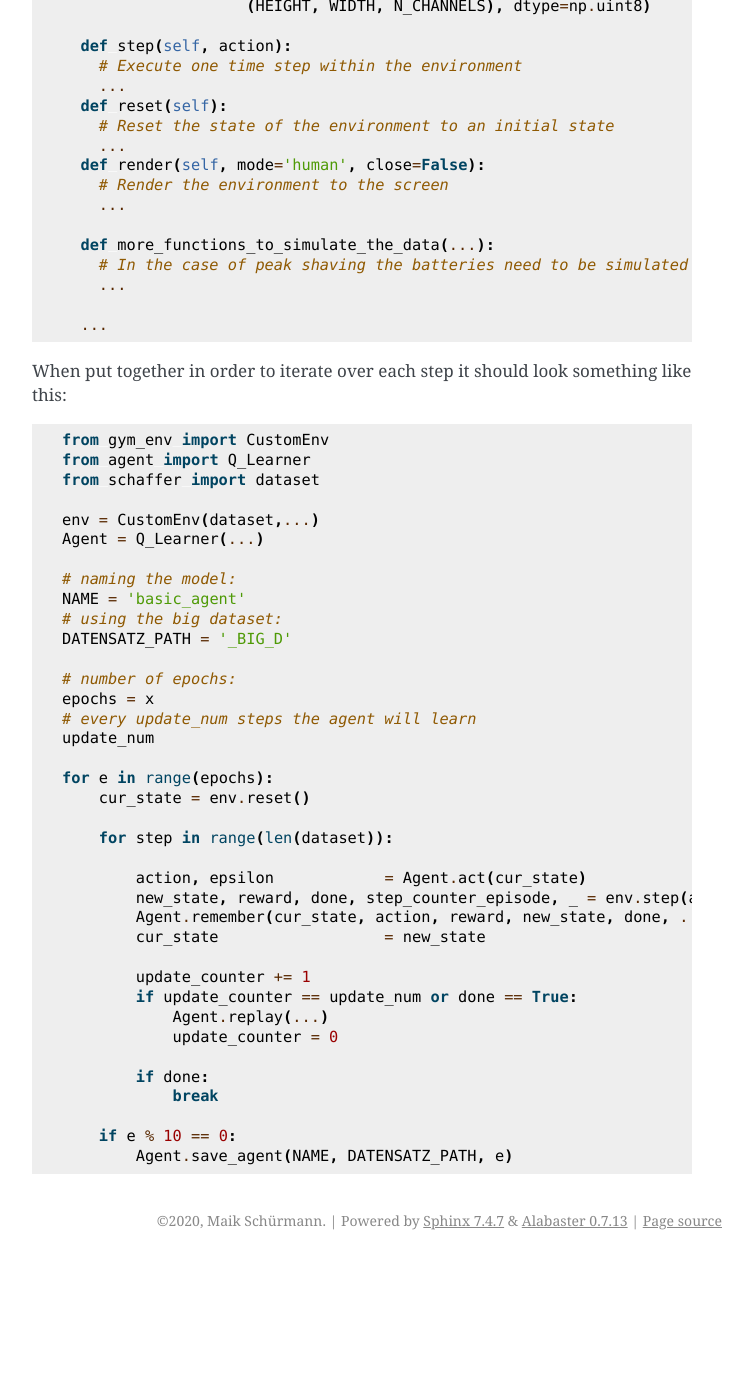
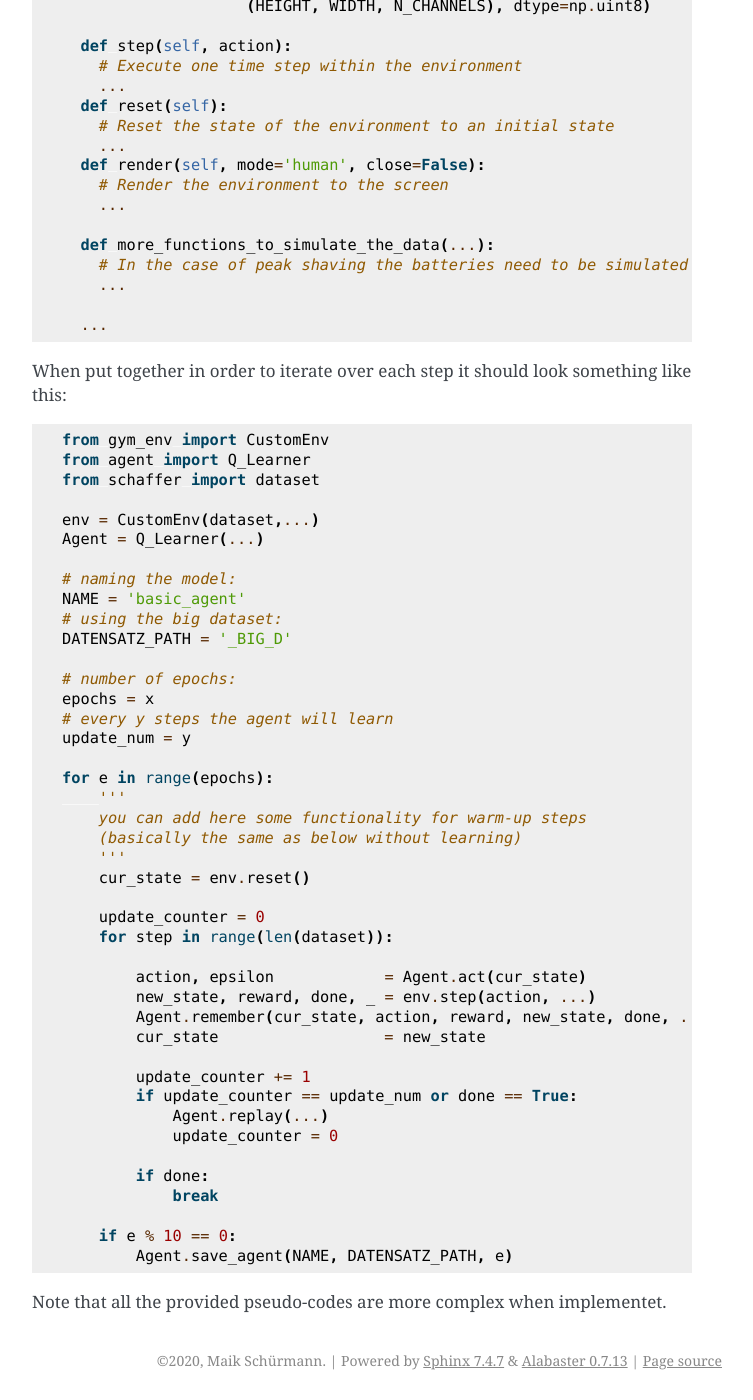
Before and after one commit to maik97/peak-shaver, a Sphinx documentation site: the page built from docs/getting_started.rst, in a window 1280 px wide and 1400 px high, scrolled down 5248 px. Shown: the whole window, without its empty margins (388-1141 px from the left). Built offline with Sphinx 7.4.7, drawn with Linux system fonts in a browser that asks for light colours; before the commit the page ends 6508 px from its top, so only the background shows below that.

Commit message:
docs updated

```diff
--- a/docs/about_project.rst
+++ b/docs/about_project.rst
@@ -2,3 +2,5 @@
 
 About the project
 =================
+
+In order to smooth the power consumption of a production system, the consumption must be adjusted or a buffer must be used. In this work a buffer is used to shift power peaks into periods with lower power requirements. A reinforcement learning agent should decide when to load and unload and it is checked whether this can achieve a better result than a conventional heuristic and whether a reinforcement learning agent is a suitable solution for this type of problem. The process of power peak capping, known as peak shaving, is a relevant topic in industry for reducing the production factor electricity costs. With the increasing share of renewable energies and the elimination of constant electricity generators, the topic is becoming more and more relevant and necessary on the generator side. The share of renewable energies can only be increased further if energy storage devices are used on the side of the producers and consumers in order not to overload the grid irregularly and to save grid fees [Fuch12].
--- a/docs/getting_started.rst
+++ b/docs/getting_started.rst
@@ -210,16 +210,21 @@ When put together in order to iterate over each step it should look something li
 
     # number of epochs:
     epochs = x
-    # every update_num steps the agent will learn
-    update_num
+    # every y steps the agent will learn
+    update_num = y
 
     for e in range(epochs):
+        '''
+        you can add here some functionality for warm-up steps
+        (basically the same as below without learning)
+        '''
         cur_state = env.reset()
 
+        update_counter = 0
         for step in range(len(dataset)):
 
             action, epsilon            = Agent.act(cur_state)
-            new_state, reward, done, step_counter_episode, _ = env.step(action, ...)
+            new_state, reward, done, _ = env.step(action, ...)
             Agent.remember(cur_state, action, reward, new_state, done, ...)
             cur_state                  = new_state
 
@@ -233,3 +238,5 @@ When put together in order to iterate over each step it should look something li
 
         if e % 10 == 0:
             Agent.save_agent(NAME, DATENSATZ_PATH, e)
+
+Note that all the provided pseudo-codes are more complex when implementet.
```
